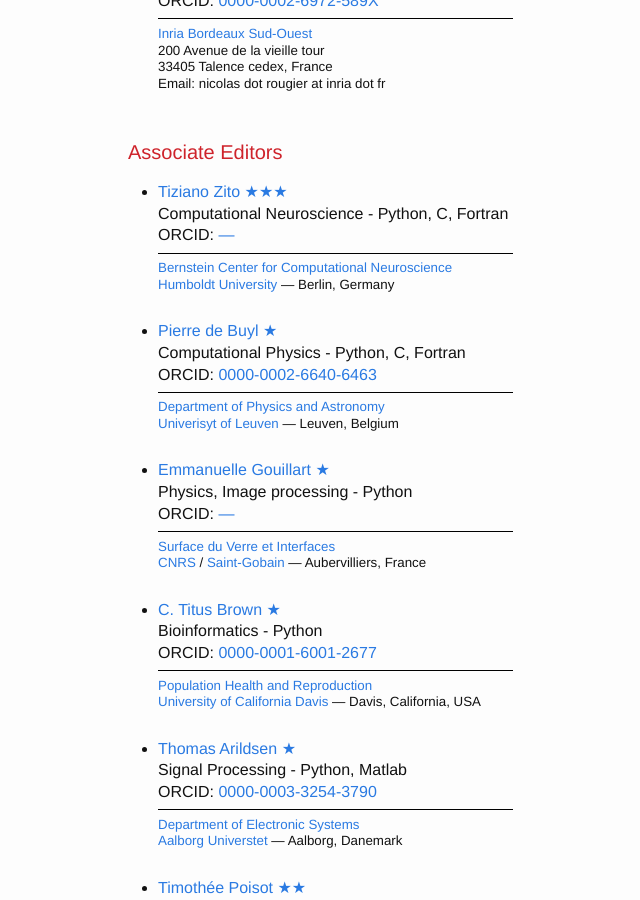
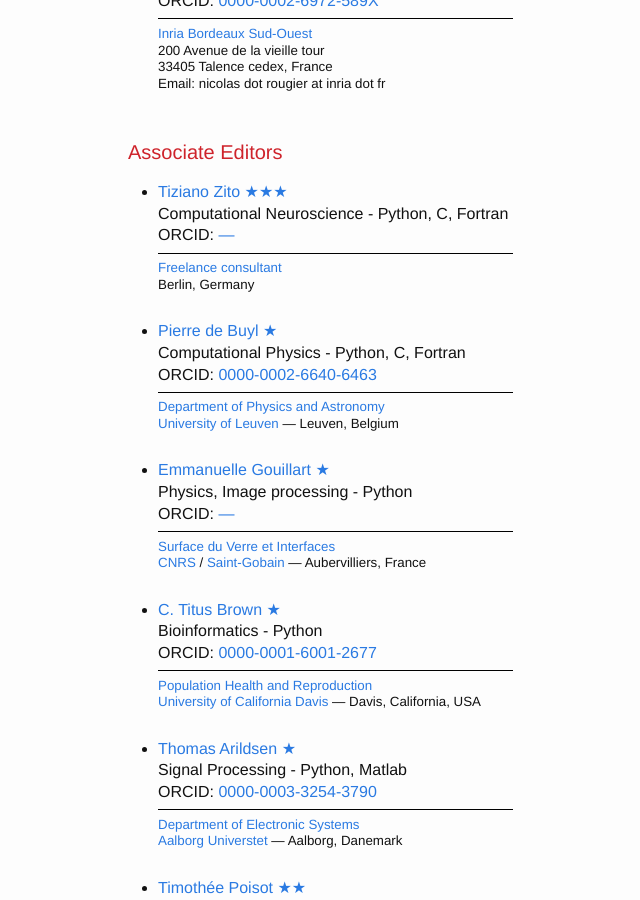
Before and after one commit to ReScience/rescience.github.io, a Jekyll site: the page built from 04-board.md, in a window 1280 px wide and 900 px high, scrolled down 662 px. Shown: the whole window, without its empty margins (142-782 px from the left). Built offline with Jekyll 4.4.1, drawn with Linux system fonts in a browser that asks for light colours; our own code applies the rules of GitHub Pages for plain Markdown files.

Commit message:
Corrected Tiziano's affiliaion

```diff
--- a/04-board.md
+++ b/04-board.md
@@ -46,8 +46,7 @@
   Computational Neuroscience - Python, C, Fortran
   ORCID: [---](http://orcid.org/)
   <small>
-  [Bernstein Center for Computational Neuroscience](https://www.bccn-berlin.de/Home/)
-  [Humboldt University](https://www.hu-berlin.de/en) —
+  [Freelance consultant](https://github.com/otizonaizit)
   Berlin, Germany
   </small>
 
@@ -57,7 +56,7 @@
   ORCID: [0000-0002-6640-6463](https://orcid.org/0000-0002-6640-6463)
   <small>
   [Department of Physics and Astronomy](http://fys.kuleuven.be/english/)
-  [Univerisyt of Leuven](http://www.kuleuven.be/english/) —
+  [University of Leuven](http://www.kuleuven.be/english/) —
   Leuven, Belgium
   </small>
 
```
